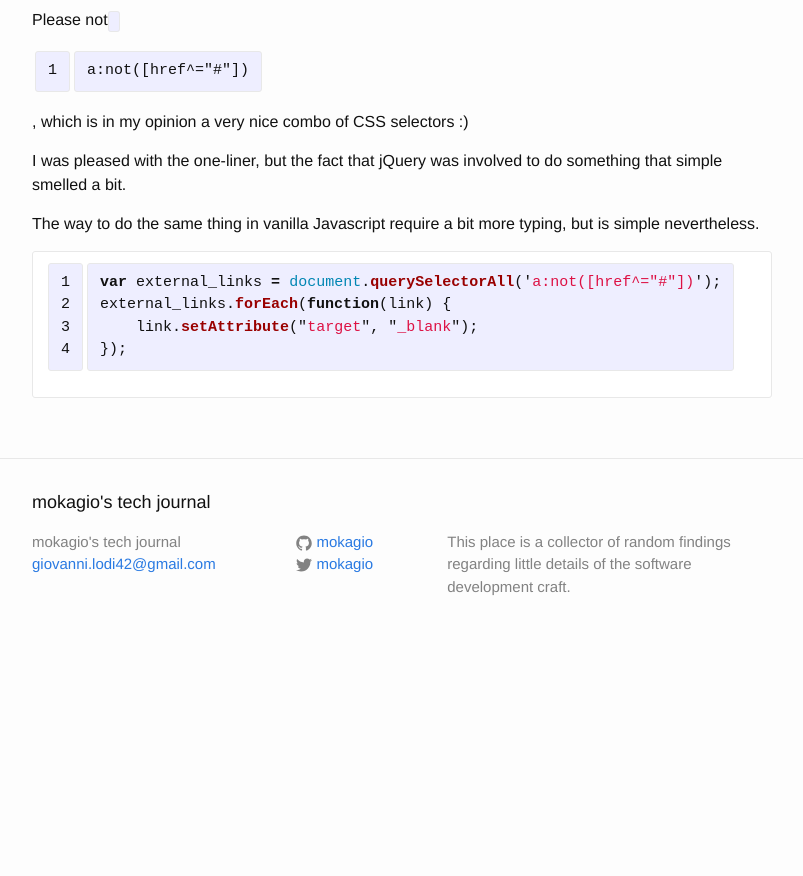
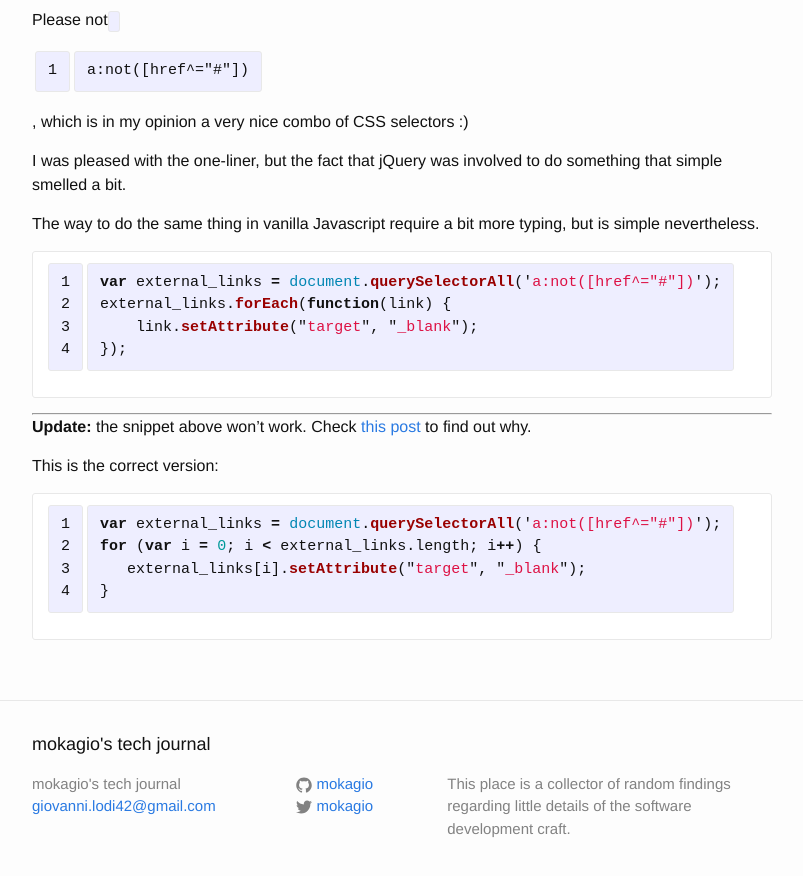
Before and after one commit to mokagio/tech-journal, a Jekyll site: the page built from _posts/2014-12-07-javascript-get-links-without-jquery.md, in a window 1280 px wide and 900 px high, scrolled down 680 px. Shown: the top 876 px of the window, without its empty margins (238-1041 px from the left). Built offline with Jekyll 4.4.1, drawn with Linux system fonts in a browser that asks for light colours; before the commit the page ends 1338 px from its top, so only the background shows below that.

Commit message:
Javascript: NodeList

````diff
--- a/_posts/2014-12-07-javascript-get-links-without-jquery.md
+++ b/_posts/2014-12-07-javascript-get-links-without-jquery.md
@@ -30,3 +30,16 @@ external_links.forEach(function(link) {
     link.setAttribute("target", "_blank");
 });
 ```
+
+---
+
+**Update:** the snippet above won't work. Check [this post](http://mokagio.github.io/tech-journal/2015/01/07/javascript-NodeList.html) to find out why.
+
+This is the correct version:
+
+```js
+var external_links = document.querySelectorAll('a:not([href^="#"])');
+for (var i = 0; i < external_links.length; i++) {
+   external_links[i].setAttribute("target", "_blank");
+}
+```
````
Also changed, not shown: _posts/2015-01-07-javascript-NodeList.md (added, +22 -0 lines).
